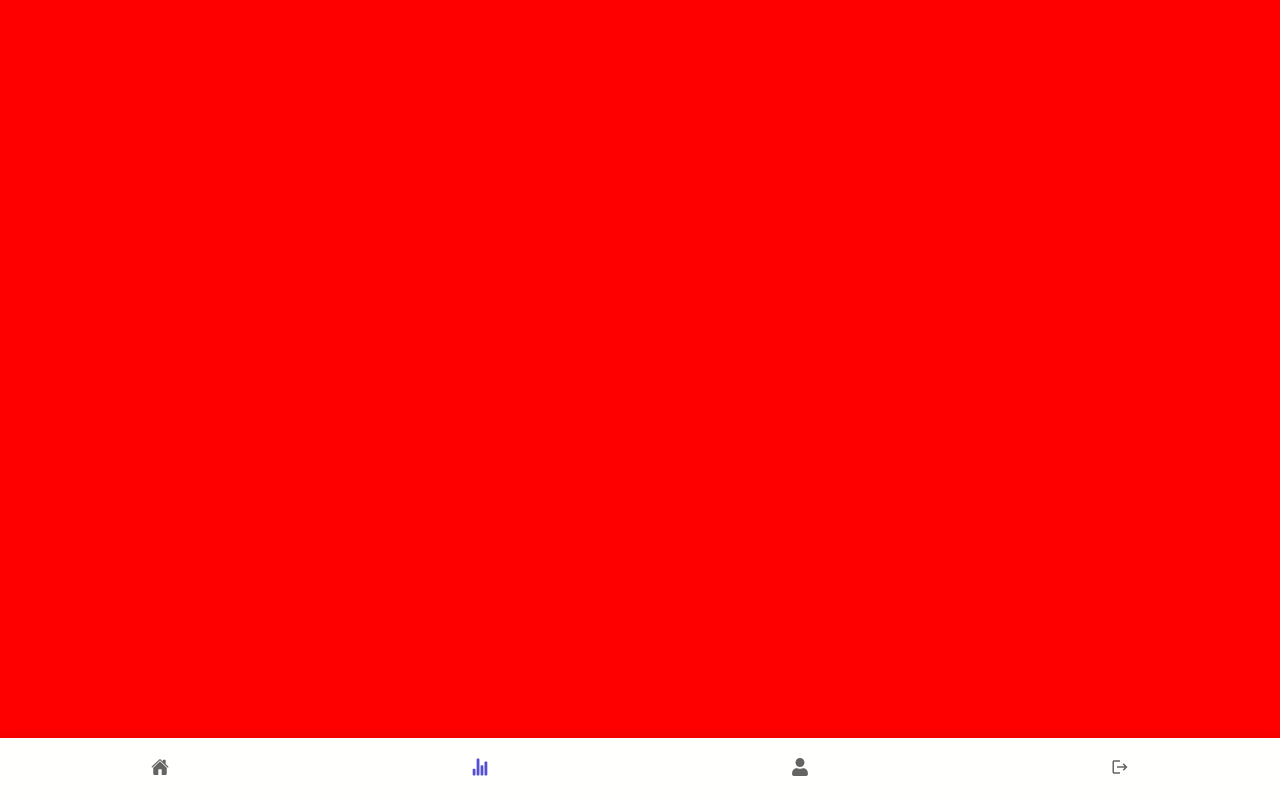
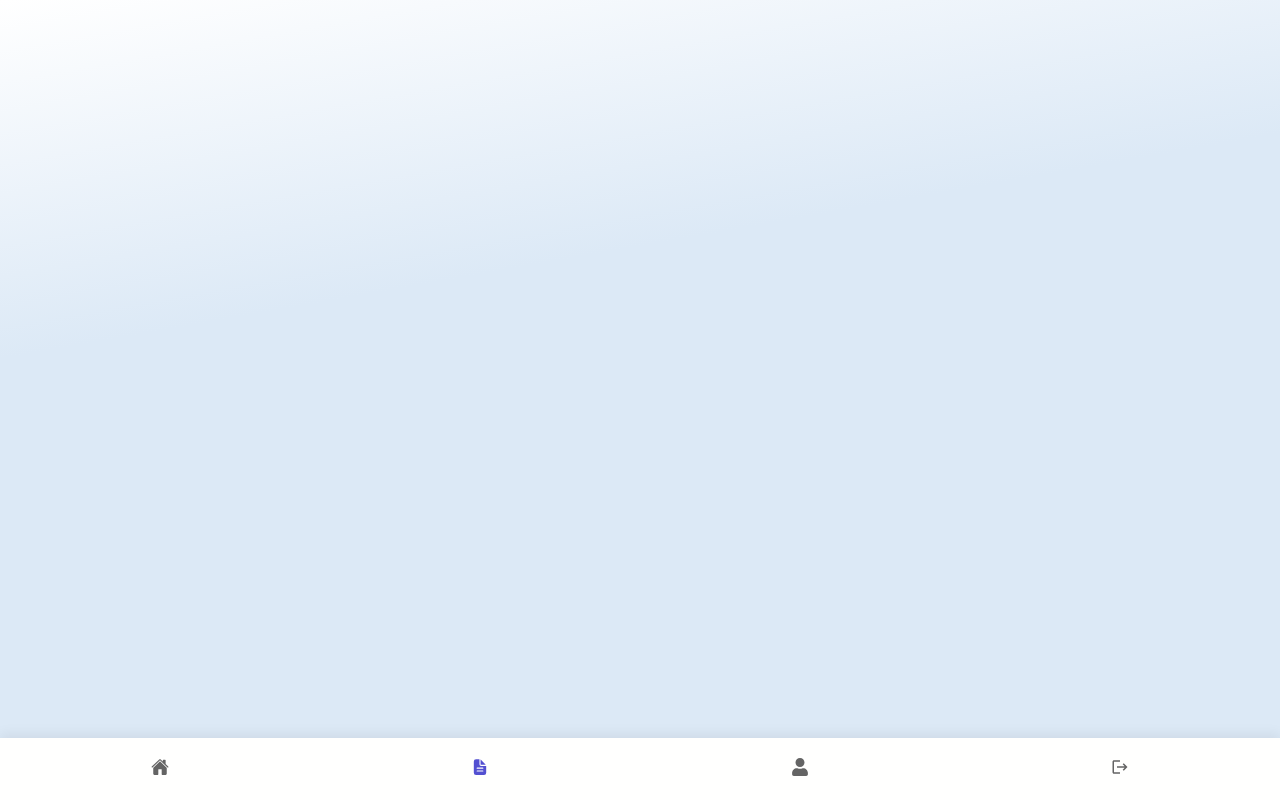
Before and after one commit to GuilhermeRX/Daily-Tasks-Firebase, a React (Create React App) app: page /statistics in a window 1280 px wide. Built offline with nearby package versions, Linux system fonts and the light colour scheme.

Commit message:
styled: change component tasks from page Tasks, change bg color page task

```diff
--- a/src/App.js
+++ b/src/App.js
@@ -4,7 +4,7 @@ import AppProvider from "./context/AppProvider";
 import Home from "./pages/Home";
 import Login from "./pages/Login";
 import Profile from "./pages/Profile";
-import Stats from "./pages/Stats";
+import Tasks from "./pages/Tasks";
 
 function App() {
 
@@ -12,7 +12,7 @@ function App() {
     <AppProvider>
       <Routes>
         <Route index path="/home" element={<Home />}/>
-        <Route index path="/statistics" element={<Stats />}/>
+        <Route index path="/statistics" element={<Tasks />}/>
         <Route index path="/profile" element={<Profile />}/>
         <Route index path="/" element={<Login />}/>
       </Routes>
--- a/src/Components/Footer.js
+++ b/src/Components/Footer.js
@@ -1,7 +1,7 @@
 import { getAuth, signOut } from "firebase/auth";
 import React from 'react';
 import { FaUser } from 'react-icons/fa';
-import { IoHome, IoStatsChart } from 'react-icons/io5';
+import { IoDocumentText, IoHome } from 'react-icons/io5';
 import { MdLogout } from 'react-icons/md';
 import { NavLink } from 'react-router-dom';
 import { DivFooter } from '../Style/Components/Footer';
@@ -44,7 +44,7 @@ export default function Footer() {
         isActive ? activeStyle : noActiveStyle
       }
       >
-        <IoStatsChart />
+        <IoDocumentText />
       </NavLink>
 
       <NavLink
--- /dev/null
+++ b/src/Style/Pages/Tasks/index.js
@@ -0,0 +1,11 @@
+import styled from 'styled-components';
+
+export const PageTask = styled.div`
+  display: flex;
+  width: 100%;
+  align-items: center;
+  justify-content: center;
+  min-height: 100vh;
+  background: rgb(255,255,255);
+  background: linear-gradient(170deg, rgba(255,255,255,1) 0%, rgba(220,233,246,1) 35%);
+`;
--- a/src/index.css
+++ b/src/index.css
@@ -6,7 +6,6 @@
 }
 
 body {
-  background-color: red;
   height: 100vh auto;
 }
 
--- a/src/pages/Home.js
+++ b/src/pages/Home.js
@@ -1,8 +1,6 @@
 import { getAuth, onAuthStateChanged } from 'firebase/auth'
 import React, { useContext, useEffect } from 'react'
-import { BsListTask } from "react-icons/bs"
 import { useNavigate } from 'react-router-dom'
-import Card from '../Components/Card'
 import Footer from '../Components/Footer'
 import Form from '../Components/Form'
 import Header from '../Components/Header'
@@ -45,8 +43,6 @@ export default function Home() {
       <Main>
         <h4>{taskInfo ? 'Edit Your Task ' : 'Add New Task'}</h4>
         <Form />
-        <span>Your Tasks <BsListTask /></span>
-        <Card />
       </Main>
       <Footer />
     </DivHome>
--- a/src/pages/Stats.js
+++ /dev/null
@@ -1,10 +0,0 @@
-import React from 'react'
-import Footer from '../Components/Footer'
-
-export default function Stats() {
-  return (
-    <div>
-      <Footer />
-    </div>
-  )
-}
--- /dev/null
+++ b/src/pages/Tasks.js
@@ -0,0 +1,13 @@
+import React from 'react'
+import Card from '../Components/Card'
+import Footer from '../Components/Footer'
+import { PageTask } from '../Style/Pages/Tasks'
+
+export default function Tasks() {
+  return (
+    <PageTask>
+      <Card />
+      <Footer />
+    </PageTask>
+  )
+}
```
